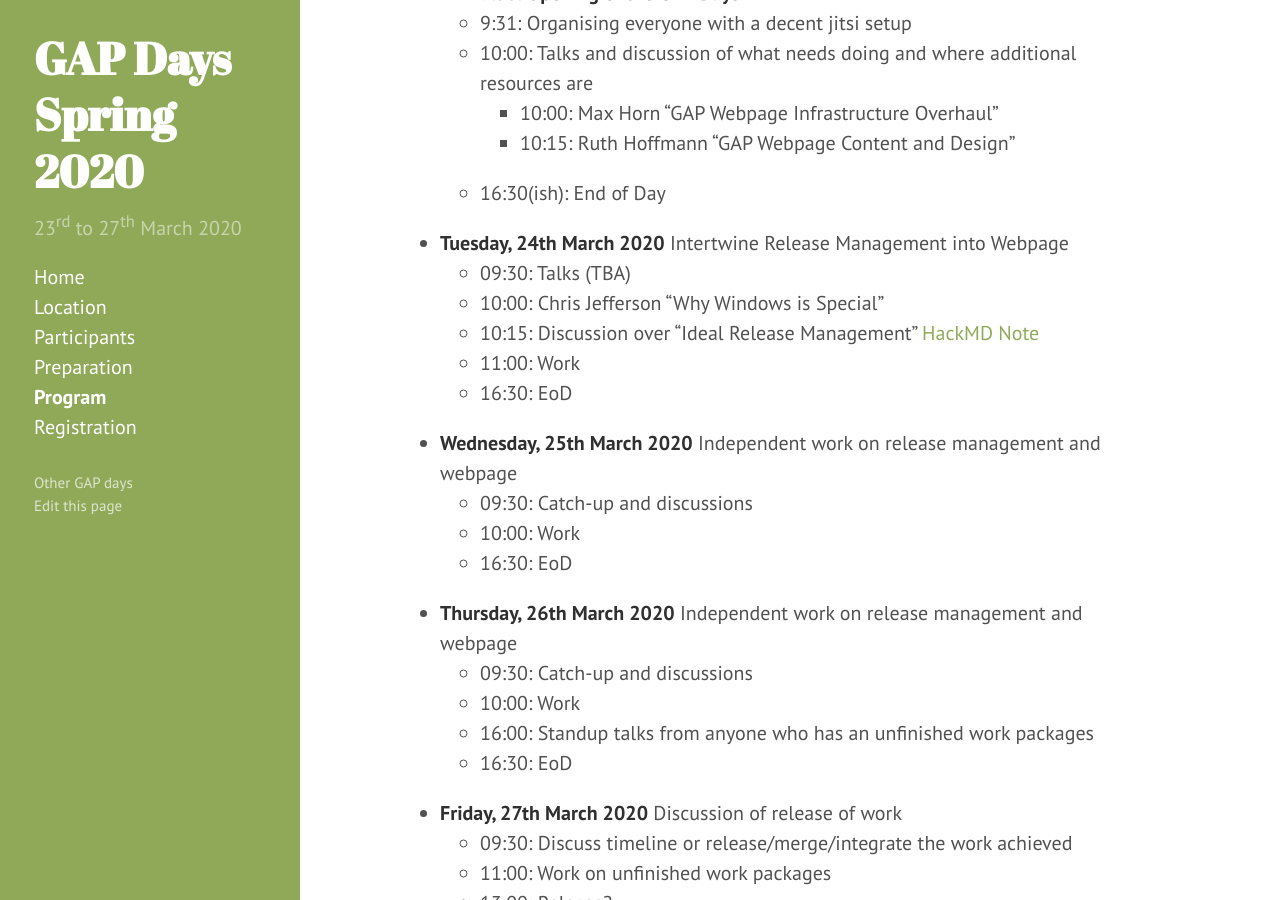
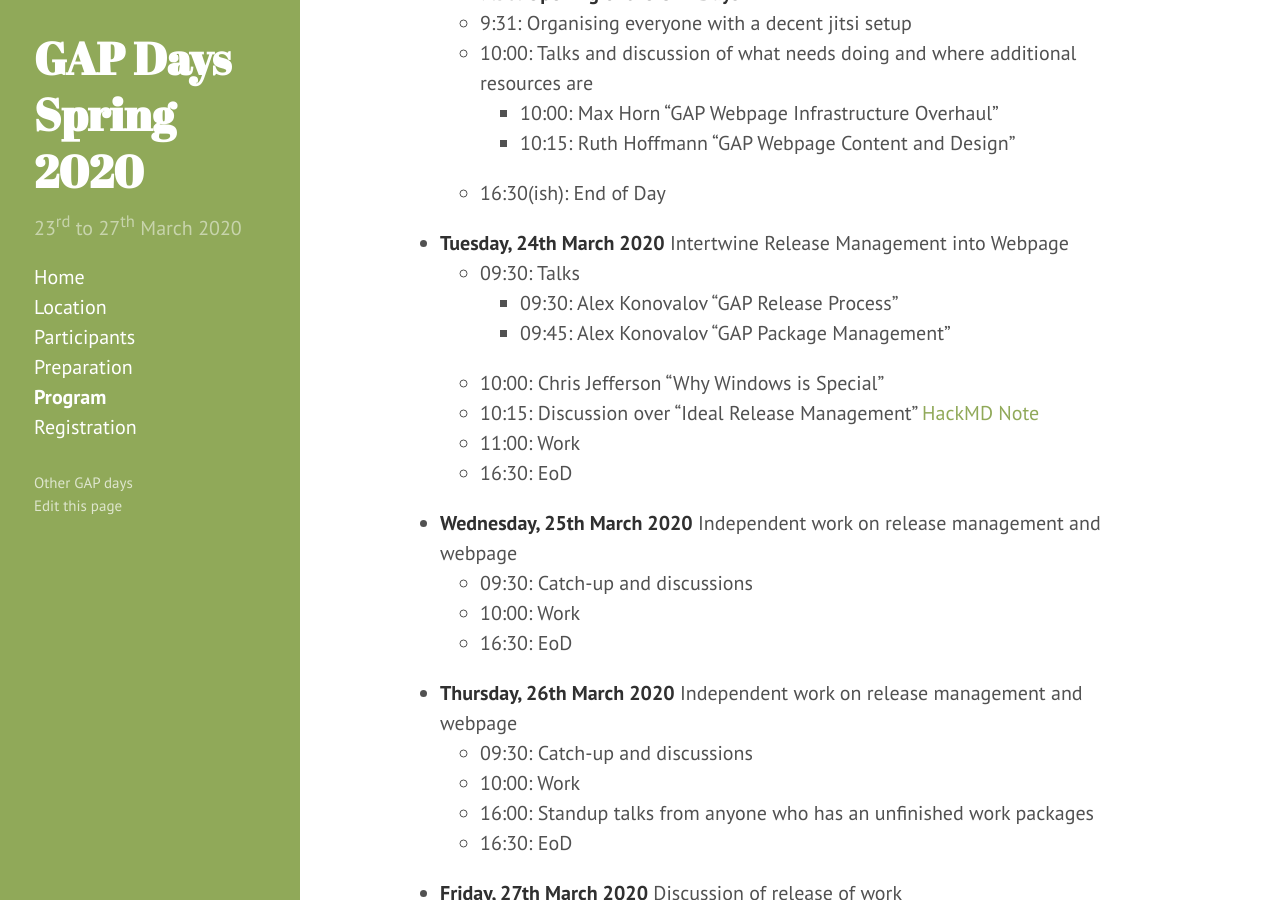
Before and after one commit to gapdays/gapdays2020-spring, a Jekyll site: the page built from program.md, in a window 1280 px wide and 900 px high, scrolled down 1157 px. Built offline with Jekyll 4.4.1, drawn with Linux system fonts in a browser that asks for light colours.

Commit message:
updated the talks on tuesday

```diff
--- a/program.md
+++ b/program.md
@@ -40,9 +40,9 @@ Note that we have removed "fixed" meal times.
   - 16:30(ish): End of Day
 
 - **Tuesday, 24th March 2020** Intertwine Release Management into Webpage
-  - 09:30: Talks (TBA)
-    <!-- - 09:30: Alex Konovalov "GAP Release Process" -->
-    <!-- - 09:45: Alex Konovalov "GAP Package Management" -->
+  - 09:30: Talks
+    - 09:30: Alex Konovalov "GAP Release Process"
+    - 09:45: Alex Konovalov "GAP Package Management"
   - 10:00: Chris Jefferson "Why Windows is Special"
   - 10:15: Discussion over "Ideal Release Management" [HackMD Note](https://hackmd.io/@rIiSpwN0QGCbqBK0N6bl5Q/SJHzYQar8)
   - 11:00: Work
```
